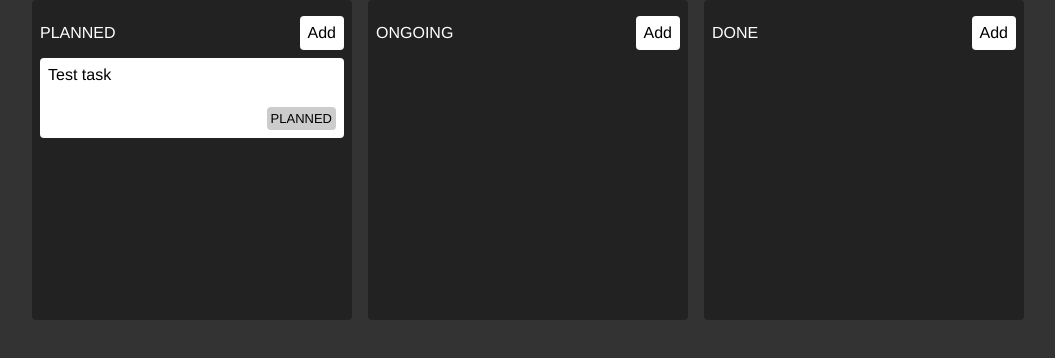
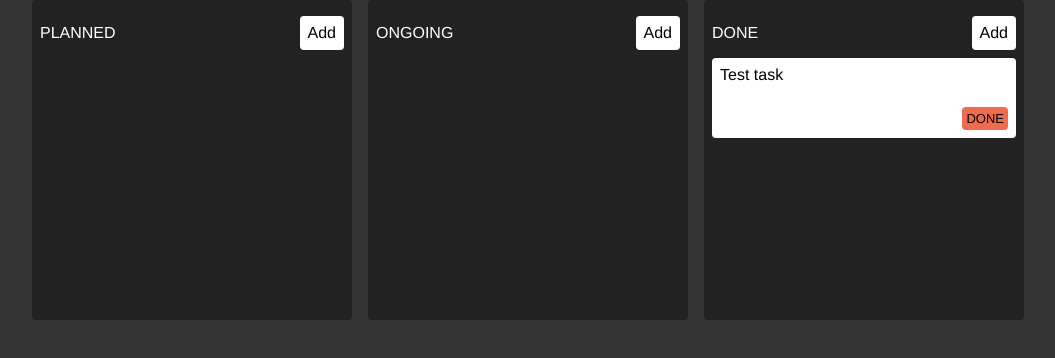
Before and after one commit to JrzenonDev/kanban-react-zustand, a React (Vite) app: page / in a window 1280 px wide. Shown: the top 358 px of the page, without its empty margins (112-1167 px from the left). Built offline with nearby package versions, Linux system fonts and the light colour scheme.

Commit message:
feat: init store addTask

```diff
--- a/src/components/Column.jsx
+++ b/src/components/Column.jsx
@@ -7,11 +7,19 @@ export default function Column({ state }) {
     store.tasks.filter((task) => task.state === state)
   );
 
+  const addTask = useStore((store) => store.addTask);
+
   return (
     <div className="column">
       <div className="titleWrapper">
         <p>{state}</p>
-        <button>Add</button>
+        <button
+          onClick={() => {
+            addTask("New Task" + state, state);
+          }}
+        >
+          Add
+        </button>
       </div>
       {tasks.map((task) => (
         <Task key={task.title} title={task.title} />
--- a/src/components/Task.css
+++ b/src/components/Task.css
@@ -4,6 +4,7 @@
   min-height: 5rem;
   color: #000;
   padding: 0.5rem;
+  margin-bottom: 0.5rem;
   display: flex;
   flex-direction: column;
   justify-content: space-between;
--- a/src/store.js
+++ b/src/store.js
@@ -1,7 +1,9 @@
 import { create } from "zustand";
 
 const store = (set) => ({
-  tasks: [{ title: "Test task", state: "PLANNED" }],
+  tasks: [{ title: "Test task", state: "DONE" }],
+  addTask: (title, state) =>
+    set((store) => ({ tasks: [...store.tasks, { title, state }] })),
 });
 
 export const useStore = create(store);
```
